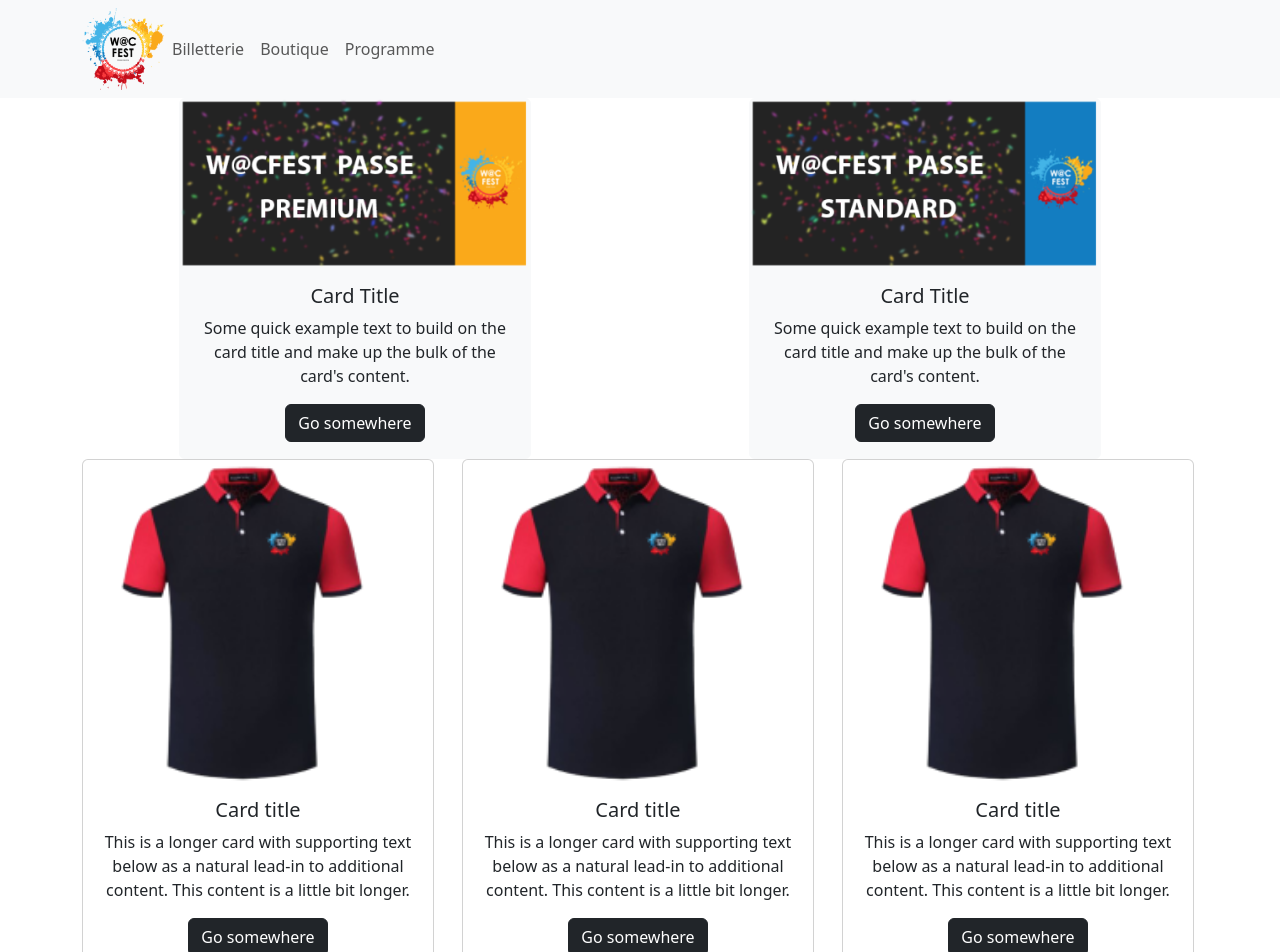
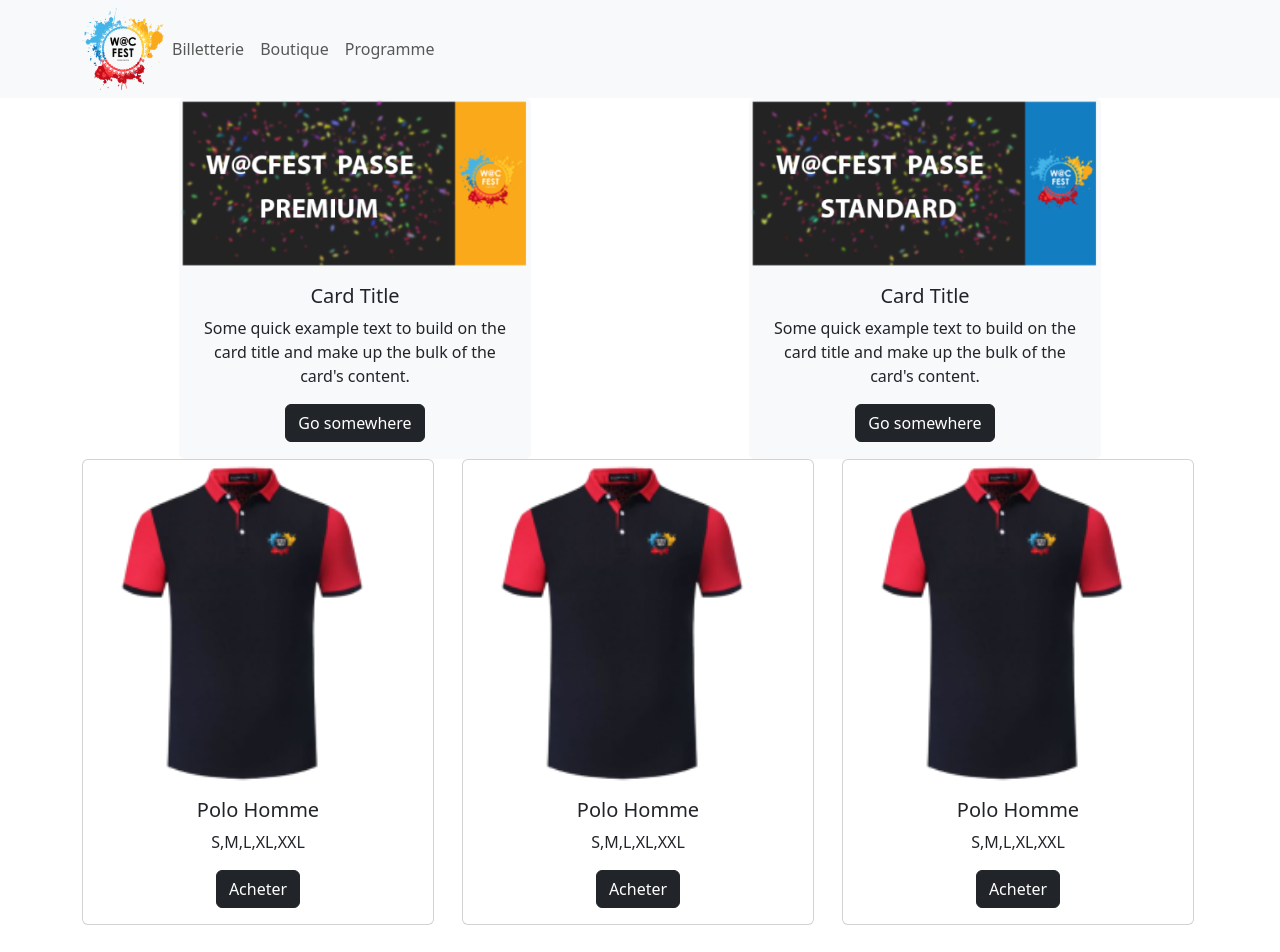
Before and after one commit to KevinJ-Dev/e-commerce-front, a React (Create React App) app in the folder wacfest_front/: page / in a window 1280 px wide. Shown: the top 952 px of the page. After the commit the page ends 925 px from the top, so only its background shows below. Built offline with nearby package versions, Linux system fonts and the light colour scheme.

Commit message:
Product title/description

```diff
--- a/wacfest_front/src/components/Home.js
+++ b/wacfest_front/src/components/Home.js
@@ -7,7 +7,8 @@ import {Container, Row} from "react-bootstrap";
 import ProductsCard from "./Products";
 
 export default function Home() {
-    const title='Polo Homme';
+    const titleProd='Polo Homme';
+    const desProd = 'S,M,L,XL,XXL';
     return <div>
         <Header/>
         {/*<Footer/>*/}
@@ -21,7 +22,7 @@ export default function Home() {
         </Container>
 
         <Container>
-                <ProductsCard image={Prod}/>
+                <ProductsCard image={Prod} title={titleProd} des={desProd}/>
         </Container>
 
     </div>;
--- a/wacfest_front/src/components/Products.js
+++ b/wacfest_front/src/components/Products.js
@@ -2,7 +2,7 @@ import Button from 'react-bootstrap/Button';
 import Card from 'react-bootstrap/Card';
 import {Col, Row} from "react-bootstrap";
 
-export default function ProductsCard({image}){
+export default function ProductsCard({image, title, des}){
     return(
 
             <div >
@@ -12,13 +12,9 @@ export default function ProductsCard({image}){
                             <Card style={{ width: '22rem' }}>
                                 <Card.Img variant="top" src={image} style={{ width: '20rem' }} />
                                 <Card.Body className="text-center">
-                                    <Card.Title>Card title</Card.Title>
-                                    <Card.Text >
-                                        This is a longer card with supporting text below as a natural
-                                        lead-in to additional content. This content is a little bit
-                                        longer.
-                                    </Card.Text>
-                                    <Button variant="dark">Go somewhere</Button>
+                                    <Card.Title>{title}</Card.Title>
+                                    <Card.Text>{des}</Card.Text>
+                                    <Button variant="dark">Acheter</Button>
                                 </Card.Body>
                             </Card>
                         </Col>
```
